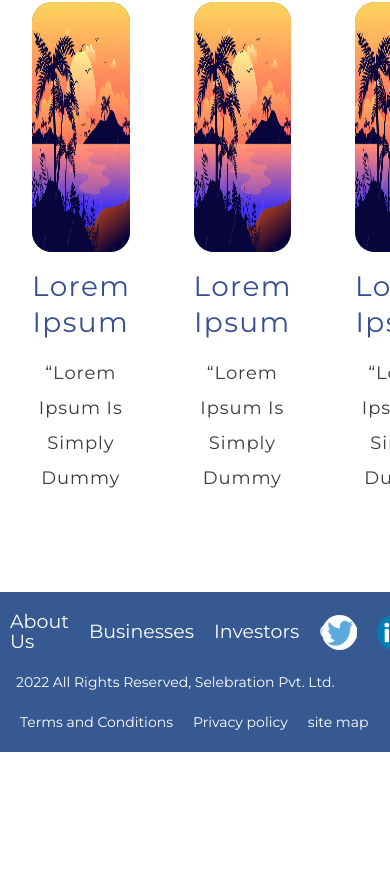
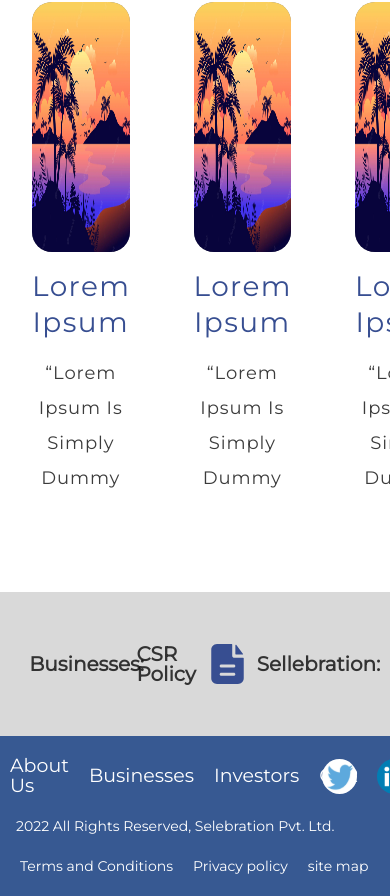
Before and after one commit to rakshit-2/sellebration, a React (Create React App) app in the folder client/: page /csr in a window 390 px wide. Shown: the part 4944-5840 px from the top of the page. Before the commit the page ends 5696 px from the top, so only its background shows below. Built offline with nearby package versions, Linux system fonts and the light colour scheme.

Commit message:
csr complete non responsive

```diff
--- a/client/src/components/organism/csr/index.css
+++ b/client/src/components/organism/csr/index.css
@@ -156,3 +156,50 @@
     justify-content: space-around;
     margin-bottom: 4rem;
 }
+
+
+
+.csr__inner__section6{
+    width:100%;
+    height:fit-content;
+    display: flex;
+    align-items: center;
+    justify-content: center;
+    background-color: #D9D9D9;
+    padding-top: 2rem;
+    padding-bottom: 2rem;
+}
+
+.csr__inner__section6__inner{
+    width:85%;
+    height:5rem;
+    display: flex;
+    align-items: center;
+    justify-content: space-between;
+}
+.csr__inner__section6__inner__each{
+    width:38rem;
+    height:100%;
+    display: flex;
+    align-items: center;
+    justify-content: space-around;
+    font-family: 'Montserrat';
+    font-style: normal;
+    font-weight: 600;
+    font-size: 20px;
+    line-height: 20px;
+    text-transform: capitalize;
+    color: rgba(0, 0, 0, 0.77);
+}
+
+.csr__inner__section6__inner__each__left{
+    width:50%;
+    height:100%;
+    display: flex;
+    align-items: center;
+    justify-content: space-around;
+}
+.csr__pdf__img{
+    width:40px;
+    height:40px;
+}
--- a/client/src/components/organism/csr/index.js
+++ b/client/src/components/organism/csr/index.js
@@ -8,6 +8,7 @@ import CsrCardData from './../../assets/store/csrcardData';
 import CsrSection4 from '../../molecule/csrSection4';
 import CsrInitiativeData from '../../assets/store/csrinitiativeData';
 import CsrCard2 from '../../atom/csrCard2';
+import csr_pdf_img from './../../assets/image/csr_img/csr_policy_img.svg';
 
 const Csr=(props)=>{
 return (
@@ -104,6 +105,25 @@ return (
             </div>
 
             <div className='csr__inner__section6'>
+                <div className='csr__inner__section6__inner'>
+                    <div className='csr__inner__section6__inner__each'>
+                        <div className='csr__inner__section6__inner__each__left'>
+                            Businesses:
+                        </div>
+                        <div className='csr__inner__section6__inner__each__left' style={{cursor:"pointer"}}>
+                            CSR Policy <img src={csr_pdf_img} className="csr__pdf__img"/>
+                        </div>
+                    </div>
+
+                    <div className='csr__inner__section6__inner__each'>
+                        <div className='csr__inner__section6__inner__each__left'>
+                            Sellebration:
+                        </div>
+                        <div className='csr__inner__section6__inner__each__left'  style={{cursor:"pointer"}}>
+                            Transcending business <img src={csr_pdf_img} className="csr__pdf__img"/>
+                        </div>
+                    </div>
+                </div>
 
             </div>
             <Footer/>
```
Also changed, not shown: client/src/components/assets/image/csr_img/csr_policy_img.svg (added).
